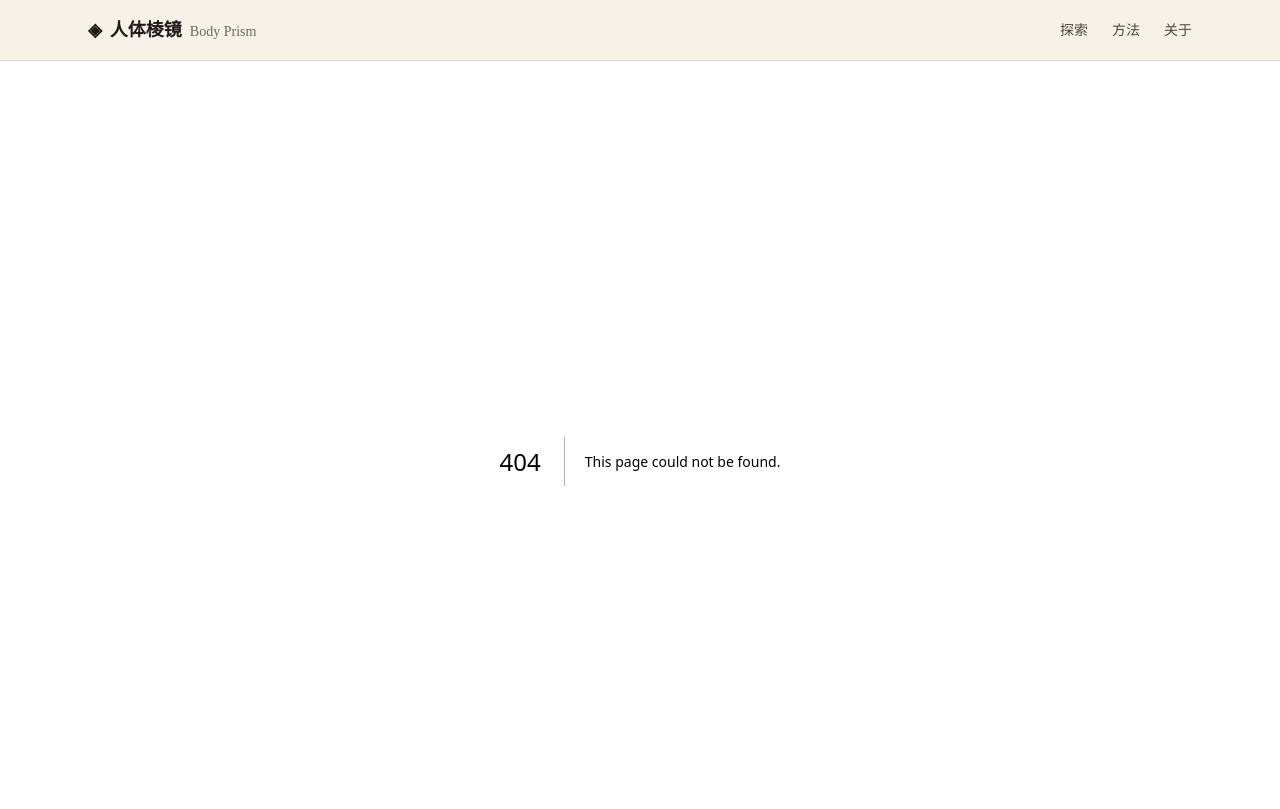
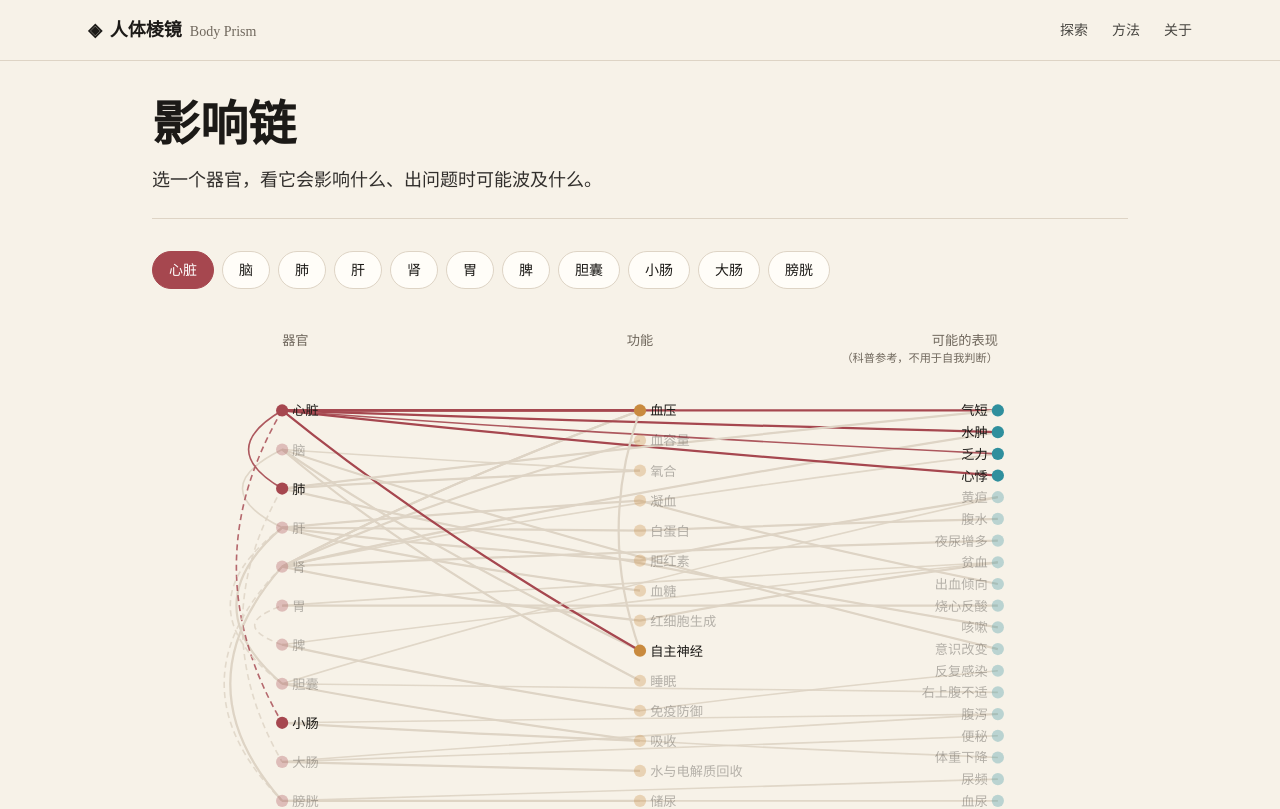
Before and after one commit to xGlaciesx/body-prism, a Next.js app: page /chain in a window 1280 px wide. Before the commit this address had no page. Shown: the top 809 px of the page. Built offline with nearby package versions, Linux system fonts and the light colour scheme.

Commit message:
新增影响链页面与 SVG 画布

```diff
--- /dev/null
+++ b/src/app/chain/page.tsx
@@ -0,0 +1,82 @@
+import type { Metadata } from "next";
+import Link from "next/link";
+import { ChainCanvas } from "@/components/chain-canvas";
+import {
+  impactEdges,
+  impactNodes,
+  NOT_DIAGNOSIS_NOTICE,
+  type ImpactNode,
+} from "@/content/impact-graph";
+
+export const metadata: Metadata = {
+  title: "影响链",
+  description: "选一个器官，看它会影响什么、出问题时可能波及什么。",
+};
+
+// 页面读 searchParams（?organ=…），查询参数在构建期不可知，需动态渲染。
+// cacheComponents 开启时用 instant=false 走阻塞式渲染，仍输出完整 HTML。
+export const instant = false;
+
+/** 只保留带 organSlug 的器官节点，用于顶部选择链接。 */
+function isOrganNode(
+  node: ImpactNode,
+): node is ImpactNode & { organSlug: string } {
+  return node.kind === "organ" && typeof node.organSlug === "string";
+}
+
+const organNodes = impactNodes.filter(isOrganNode);
+const organSlugs = new Set(organNodes.map((node) => node.organSlug));
+
+export default async function ChainPage({
+  searchParams,
+}: {
+  searchParams: Promise<{ organ?: string | string[] }>;
+}) {
+  const { organ } = await searchParams;
+  const requested = typeof organ === "string" ? organ : "";
+  // 缺失或无效的 organ 回退到 heart，避免选中一个图上不存在的节点。
+  const slug = organSlugs.has(requested) ? requested : "heart";
+
+  return (
+    <main className="mx-auto w-full max-w-5xl px-6 py-10">
+      <header className="border-b border-line pb-6">
+        <h1 className="font-serif text-4xl font-bold sm:text-5xl">影响链</h1>
+        <p className="mt-4 max-w-2xl text-lg leading-relaxed text-ink/90">
+          选一个器官，看它会影响什么、出问题时可能波及什么。
+        </p>
+      </header>
+
+      <nav aria-label="选择器官" className="mt-8 flex flex-wrap gap-2">
+        {organNodes.map((node) => {
+          const active = node.organSlug === slug;
+          return (
+            <Link
+              key={node.id}
+              href={`/chain?organ=${node.organSlug}`}
+              aria-current={active ? "page" : undefined}
+              className={`rounded-full border px-4 py-2 text-sm transition-colors ${
+                active
+                  ? "border-structure bg-structure text-white"
+                  : "border-line bg-paper-2 text-ink hover:border-structure"
+              }`}
+            >
+              {node.nameCn}
+            </Link>
+          );
+        })}
+      </nav>
+
+      <section aria-label="影响链图" className="mt-8">
+        <ChainCanvas
+          nodes={impactNodes}
+          edges={impactEdges}
+          organId={`organ:${slug}`}
+        />
+      </section>
+
+      <p className="mt-6 border-t border-line pt-6 text-sm leading-relaxed text-muted">
+        {NOT_DIAGNOSIS_NOTICE}
+      </p>
+    </main>
+  );
+}
--- /dev/null
+++ b/src/components/chain-canvas.tsx
@@ -0,0 +1,202 @@
+"use client";
+
+import type { ImpactEdge, ImpactNode } from "@/content/impact-graph";
+import {
+  edgeDash,
+  getChainRenderState,
+  layoutChain,
+} from "@/lib/chain";
+
+const W = 960;
+const H = 560;
+const PAD = 40;
+
+/** 把 0~1 的比例坐标映射成 SVG 像素，四周留 PAD 内边距。 */
+function toPx(ratio: number, span: number): number {
+  return PAD + ratio * span;
+}
+
+const NODE_COLOR: Record<ImpactNode["kind"], string> = {
+  organ: "var(--color-structure)",
+  function: "var(--color-relationship)",
+  manifestation: "var(--color-information)",
+};
+
+type ChainCanvasProps = {
+  nodes: ImpactNode[];
+  edges: ImpactEdge[];
+  organId: string;
+};
+
+export function ChainCanvas({ nodes, edges, organId }: ChainCanvasProps) {
+  const layout = layoutChain(nodes);
+  const renderState = getChainRenderState(
+    { organId, path: null },
+    nodes,
+    edges,
+  );
+
+  const innerW = W - PAD * 2;
+  const innerH = H - PAD * 2;
+  const nameById = new Map(nodes.map((node) => [node.id, node.nameCn]));
+
+  // 同一起点的多条边会完全重合，这里按“该起点下第几条”给控制点递增偏移。
+  const seenFrom = new Map<string, number>();
+
+  return (
+    <svg
+      viewBox={`0 0 ${W} ${H}`}
+      role="img"
+      aria-label="影响链图：器官、功能与可能表现之间的关系"
+      className="h-auto w-full"
+    >
+      {/* 三列标题 */}
+      <text
+        x={toPx(0.1, innerW)}
+        y={24}
+        textAnchor="start"
+        fill="var(--color-muted)"
+        fontSize={13}
+      >
+        器官
+      </text>
+      <text
+        x={toPx(0.5, innerW)}
+        y={24}
+        textAnchor="middle"
+        fill="var(--color-muted)"
+        fontSize={13}
+      >
+        功能
+      </text>
+      <text
+        x={toPx(0.9, innerW)}
+        y={24}
+        textAnchor="end"
+        fill="var(--color-muted)"
+        fontSize={13}
+      >
+        可能的表现
+      </text>
+      <text
+        x={toPx(0.9, innerW)}
+        y={40}
+        textAnchor="end"
+        fill="var(--color-muted)"
+        fontSize={11}
+      >
+        （科普参考，不用于自我判断）
+      </text>
+
+      {edges.map((edge) => {
+        const from = layout[edge.from];
+        const to = layout[edge.to];
+        if (!from || !to) return null;
+
+        const idx = seenFrom.get(edge.from) ?? 0;
+        seenFrom.set(edge.from, idx + 1);
+
+        const x1 = toPx(from.x, innerW);
+        const y1 = toPx(from.y, innerH);
+        const x2 = toPx(to.x, innerW);
+        const y2 = toPx(to.y, innerH);
+        // 控制点取中点并左偏，偏移量随同起点边的序号递增，避免重叠成直线。
+        const offset = 30 + idx * 12;
+        const cx = (x1 + x2) / 2 - offset;
+        const cy = (y1 + y2) / 2;
+        const d = `M ${x1} ${y1} Q ${cx} ${cy} ${x2} ${y2}`;
+
+        const style = edgeDash(edge.evidenceLevel);
+        const active = renderState.edgeState[edge.id] === "active";
+        const color = active ? "var(--color-structure)" : "var(--color-line)";
+        const fromName = nameById.get(edge.from) ?? edge.from;
+        const toName = nameById.get(edge.to) ?? edge.to;
+
+        return (
+          <g
+            key={edge.id}
+            role="button"
+            tabIndex={0}
+            aria-label={`从「${fromName}」到「${toName}」的关系`}
+            onKeyDown={(event) => {
+              if (event.key === "Enter" || event.key === " ") {
+                event.preventDefault();
+                // T6 证据面板接入点：回车/空格应打开这条边的证据面板。
+              }
+            }}
+          >
+            <title>{edge.mechanism}</title>
+            {/* 透明的粗线只负责扩大命中区域，本身不显示。 */}
+            <path
+              d={d}
+              stroke="transparent"
+              strokeWidth={14}
+              fill="none"
+              pointerEvents="stroke"
+            />
+            <path
+              d={d}
+              stroke={color}
+              strokeWidth={style.strokeWidth}
+              strokeDasharray={style.dash}
+              opacity={style.opacity}
+              fill="none"
+            />
+          </g>
+        );
+      })}
+
+      {nodes.map((node) => {
+        const pos = layout[node.id];
+        if (!pos) return null;
+
+        const x = toPx(pos.x, innerW);
+        const y = toPx(pos.y, innerH);
+        const opacity = renderState.nodeOpacity[node.id] ?? 1;
+        // 右列文字放圆左侧，避免溢出画布；左中两列放右侧。
+        const onRight = node.kind === "manifestation";
+        const labelX = onRight ? x - 10 : x + 10;
+
+        const body = (
+          <g opacity={opacity}>
+            {node.redFlag ? (
+              <circle
+                cx={x}
+                cy={y}
+                r={9}
+                fill="none"
+                stroke="var(--color-danger)"
+                strokeWidth={2}
+              />
+            ) : null}
+            <circle cx={x} cy={y} r={6} fill={NODE_COLOR[node.kind]} />
+            <text
+              x={labelX}
+              y={y}
+              textAnchor={onRight ? "end" : "start"}
+              dominantBaseline="central"
+              fill="var(--color-ink)"
+              fontSize={13}
+            >
+              {node.nameCn}
+            </text>
+          </g>
+        );
+
+        // 器官节点跳到器官详情页；功能与表现节点目前没有落地页，不可点。
+        if (node.kind === "organ" && node.organSlug) {
+          return (
+            <a
+              key={node.id}
+              href={`/organ/${node.organSlug}`}
+              aria-label={`查看${node.nameCn}详情`}
+            >
+              {body}
+            </a>
+          );
+        }
+        return <g key={node.id}>{body}</g>;
+      })}
+    </svg>
+  );
+}
```
